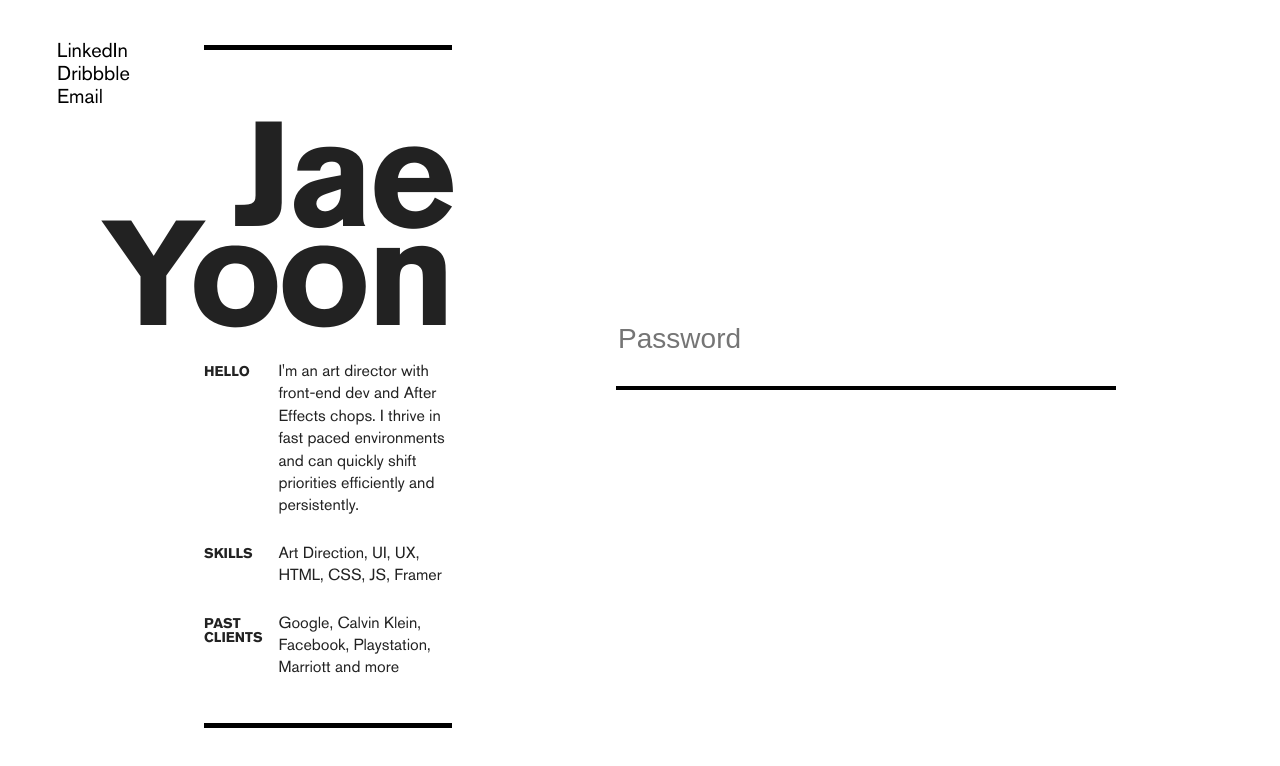
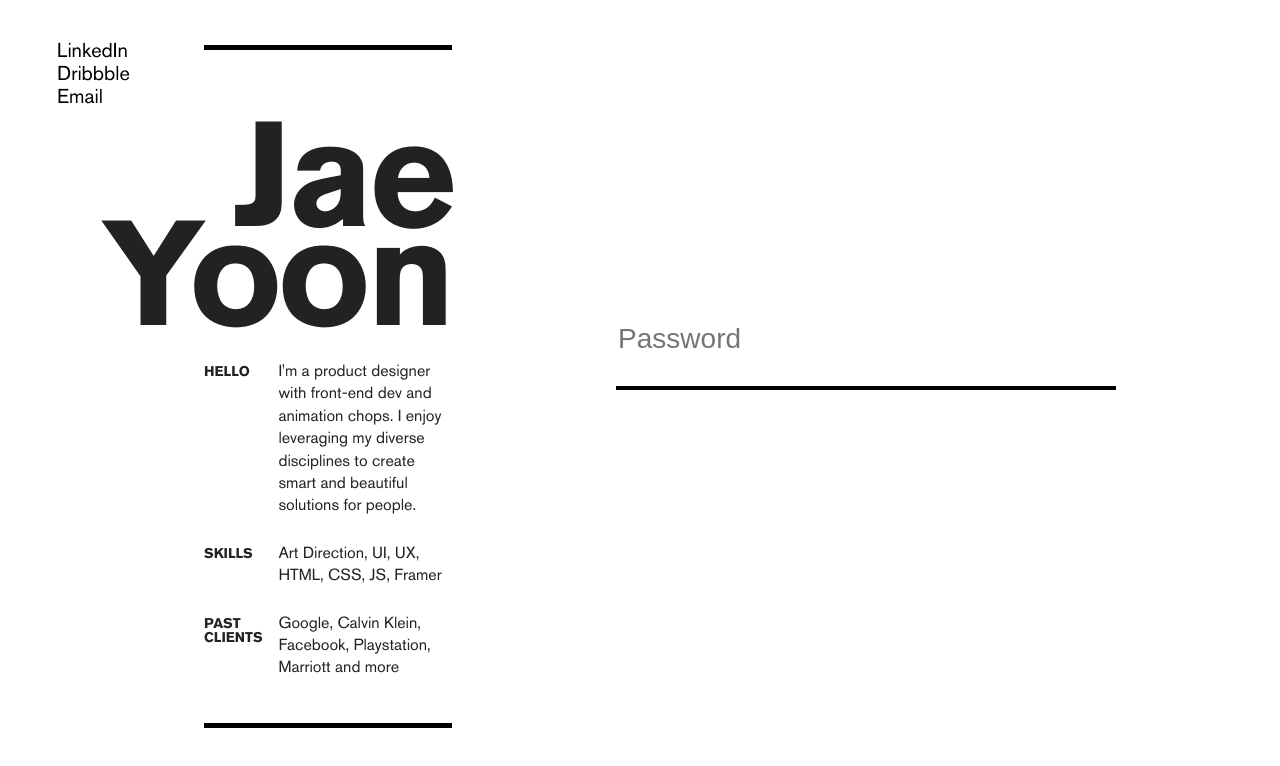
Before and after one commit to hellojaeho-zz/hellojaeho.github.io, a plain HTML site: page index.html in a window 1280 px wide. Drawn offline with nearby package versions, Linux system fonts and the light colour scheme.

Commit message:
Update bio

```diff
--- a/index.html
+++ b/index.html
@@ -41,7 +41,8 @@
                         <ul>
                             <li class="clearfix">
                                 <h3>Hello</h3>
-                                <p>I'm an art director with front-end dev and After Effects chops.  I thrive in fast paced environments and can quickly shift priorities efficiently and persistently.</p>
+                                <p>I'm a product designer with front-end dev and animation chops. I enjoy leveraging my diverse disciplines to create smart and beautiful solutions for people.
+</p>
                             </li>
                             <li class="clearfix">
                                 <h3>Skills</h3>
```
